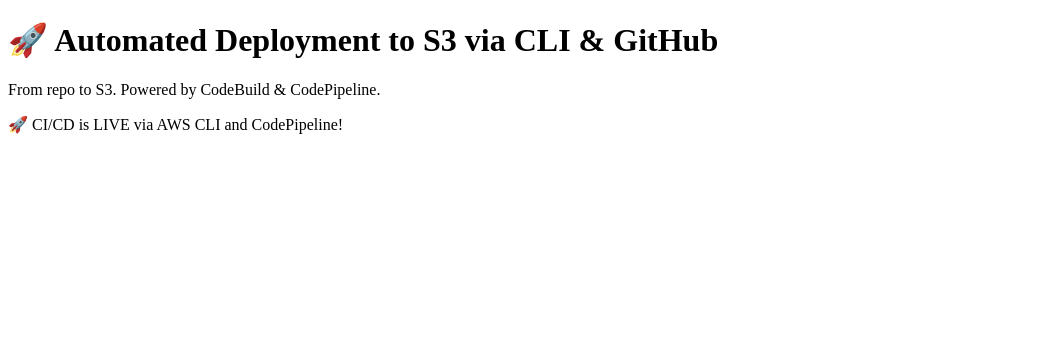
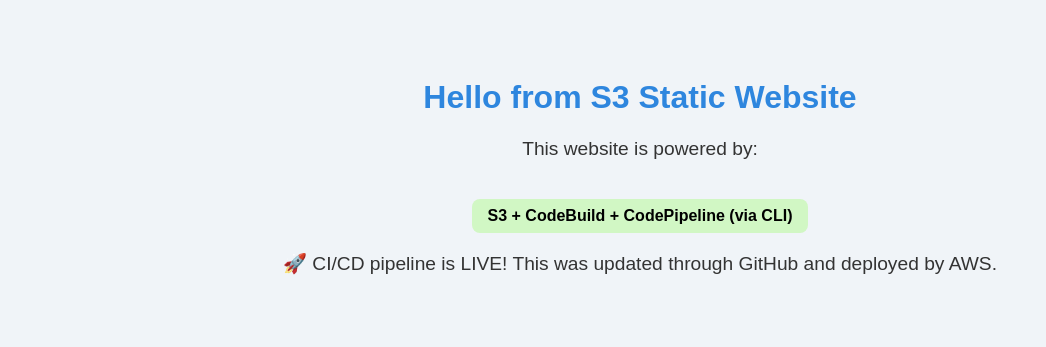
Before and after one commit to CheaTheReal/cicd-cli-project, a plain HTML site: page index.html in a window 1280 px wide. Shown: the whole page, without its empty margins (0-1046 px from the left). Drawn offline with Linux system fonts and the light colour scheme.

Commit message:
CI/CD test update for index.html

```diff
--- a/index.html
+++ b/index.html
@@ -1,9 +1,36 @@
 <!DOCTYPE html>
-<html>
-  <head><title>Deployed with CodePipeline!</title></head>
-  <body>
-    <h1>🚀 Automated Deployment to S3 via CLI & GitHub</h1>
-    <p>From repo to S3. Powered by CodeBuild & CodePipeline.</p>
-    <p>🚀 CI/CD is LIVE via AWS CLI and CodePipeline!</p>
-  </body>
+<html lang="en">
+<head>
+  <meta charset="UTF-8">
+  <title>Chea's Static Website</title>
+  <style>
+    body {
+      font-family: Arial, sans-serif;
+      text-align: center;
+      padding: 50px;
+      background-color: #f0f4f8;
+    }
+    h1 {
+      color: #2e86de;
+    }
+    p {
+      font-size: 1.2em;
+      color: #333;
+    }
+    .highlight {
+      background-color: #d1f7c4;
+      display: inline-block;
+      padding: 0.5em 1em;
+      margin-top: 20px;
+      border-radius: 8px;
+      font-weight: bold;
+    }
+  </style>
+</head>
+<body>
+  <h1>Hello from S3 Static Website</h1>
+  <p>This website is powered by:</p>
+  <div class="highlight">S3 + CodeBuild + CodePipeline (via CLI)</div>
+  <p>🚀 CI/CD pipeline is LIVE! This was updated through GitHub and deployed by AWS.</p>
+</body>
 </html>
```
